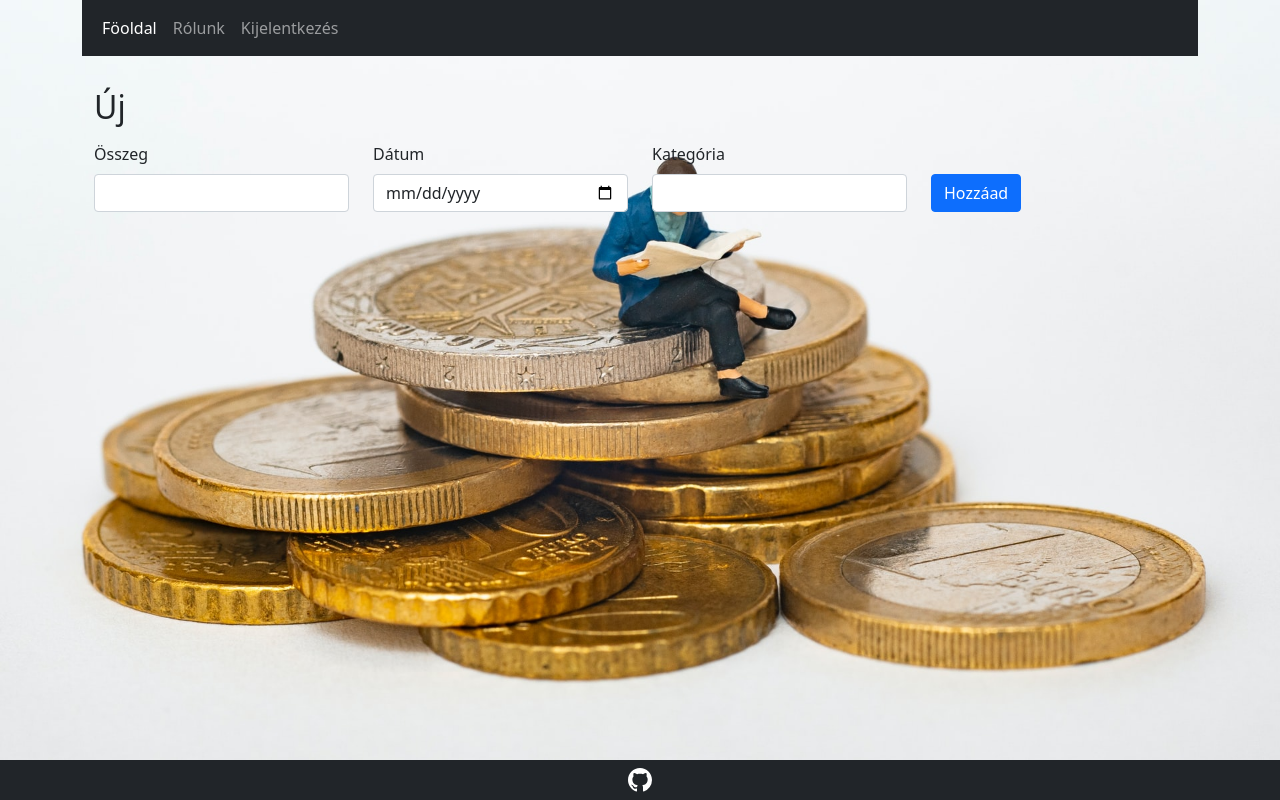
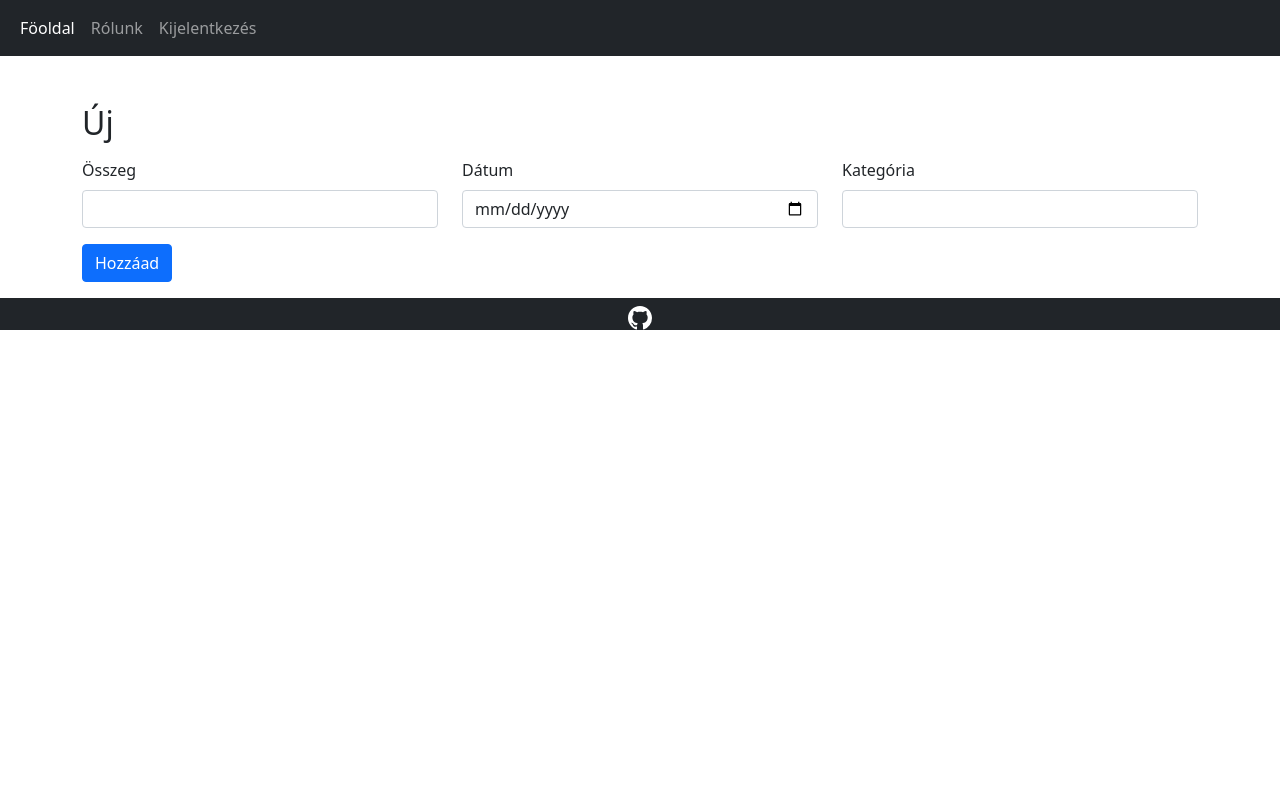
Before and after one commit to buviktor/Project_MK, a plain HTML site: page Client/Web/user.html in a window 1280 px wide. Drawn offline with nearby package versions, Linux system fonts and the light colour scheme; no server answers.

Commit message:
formazas

```diff
--- a/Client/Web/style.css
+++ b/Client/Web/style.css
@@ -5,7 +5,7 @@ html {
 
 }
  body {
-     background-image: url(pictures/mathieu-stern-1zO4O3Z0UJA-unsplash.jpg);
+     /* background-image: url(pictures/mathieu-stern-1zO4O3Z0UJA-unsplash.jpg); */
      background-repeat: no-repeat;
      background-size: cover;
  }
@@ -52,6 +52,9 @@ a {
     width: max-content;
 }
 
+.table {
+    width: 50%;
+}
 
 
 ::-webkit-scrollbar {
@@ -65,4 +68,8 @@ background: #FF0000;
     body {
         background-image: none;
     }
+
+    .table {
+        width: 100%;
+    }
 }
--- a/Client/Web/user.html
+++ b/Client/Web/user.html
@@ -12,7 +12,7 @@
 
 </head>
 
-<body class="container re">
+<body class="re">
 <div>
 <header>
   <nav class="navbar navbar-dark bg-dark justify-content-center navbar-expand-lg">
@@ -37,46 +37,47 @@
   </nav>
 </header>
 </div>
+<div class="container">
 
 
-<div class="container my-3">
-  <table class="table table-striped" id="lista">
-
+<div class="my-3 d-flex justify-content-center">
+  <table class="table" id="lista">
   </table>
-
 </div>
 
-<div>
-<form class="container">
+<div class="mx-auto">
+<form>
   <div class="my-3">
      <h2>Új </h2>
   </div>
 
   <div class="row mb-3" style="position: relative;">
-          <div class="col-md-3">
+          <div class="col-md-4">
               <label for="osszeg" class="form-label">Összeg</label>
               <input class="form-control" id="osszeg" type="number">
           </div>
 
-          <div class="col-md-3">
+          <div class="col-md-4">
               <label for="datum" class="form-label">Dátum</label>
               <input class="form-control" id="datum" type="date">
           </div>
 
-          <div class="col-md-3">
+          <div class="col-md-4">
               <label for="kategoria" class="form-label">Kategória</label>
               <input class="form-control" id="kategoria" type="">
           </div>
-          <div class="col-md-3 pb-0" style="bottom: 0; right: 0; position: absolute;">
+        </div>
+        <div class="mb-3">
+          <div class="pb-0 justify-content-end" style="bottom: 0; right: 0;">
             <button class="btn btn-primary" type="submit" name="button">Hozzáad</button>
-        </div>
+          </div>
   </div>
 </form>
 </div>
+</div>
 
-
-<div class="d-flex justify-content-center">
-<footer class=" bg-dark text-white footer px-2">
+<div class="">
+<footer class=" bg-dark text-white px-2">
   <div class="row justify-content-center px-2">
     <svg xmlns="http://www.w3.org/2000/svg" width="32" height="32" fill="currentColor" class="bi bi-github col-2 col-lg-2 mx-2 pt-2"
       viewBox="0 0 16 16">
@@ -91,5 +92,6 @@
     integrity="sha384-ka7Sk0Gln4gmtz2MlQnikT1wXgYsOg+OMhuP+IlRH9sENBO0LRn5q+8nbTov4+1p"
     crossorigin="anonymous"></script>
     <script src="user.js"></script>
+
 </body>
 </html>
--- a/Client/Web/user.js
+++ b/Client/Web/user.js
@@ -19,5 +19,7 @@ window.addEventListener("load", function Allpost() {
             });
           })
 
+
+
         .catch (err => console.log(err));
 })
```
